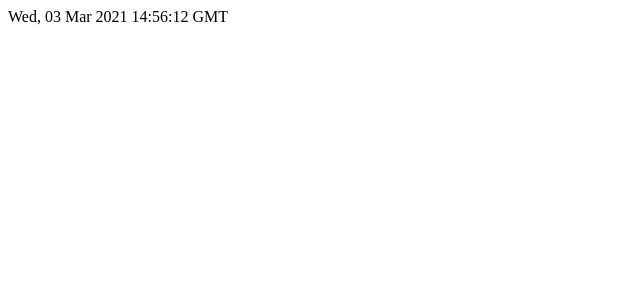
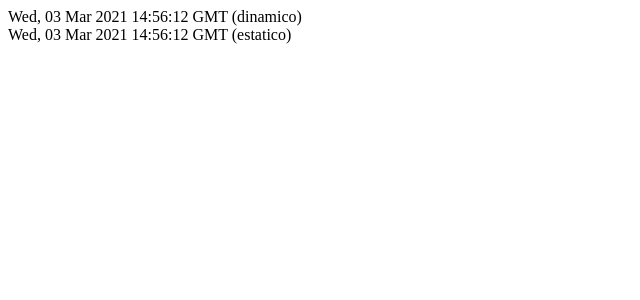
Before and after one commit to nilocesar/ideia-unica, a Next.js app: page /tempo in a window 1280 px wide. Shown: the top 300 px of the page, without its empty margins (0-640 px from the left). Built offline with nearby package versions, Linux system fonts and the light colour scheme.

Commit message:
ajuste branch main

```diff
--- a/pages/tempo.jsx
+++ b/pages/tempo.jsx
@@ -1,12 +1,25 @@
-function Tempo(){
+function Tempo(props){
   const dynamicDate = new Date();
   const dynamicDateString = dynamicDate.toGMTString();
 
   return (
     <div>
-      {dynamicDateString}
+      <div>{dynamicDateString} (dinamico)</div>
+      <div>{props.staticDateString} (estatico)</div>
     </div>
   )
 }
 
+export function getStaticProps(){
+  const staticDate = new Date();
+  const staticDateString = staticDate.toGMTString();
+
+  return {
+    props:{
+      staticDateString
+    }
+  }
+
+}
+
 export default Tempo;
```
